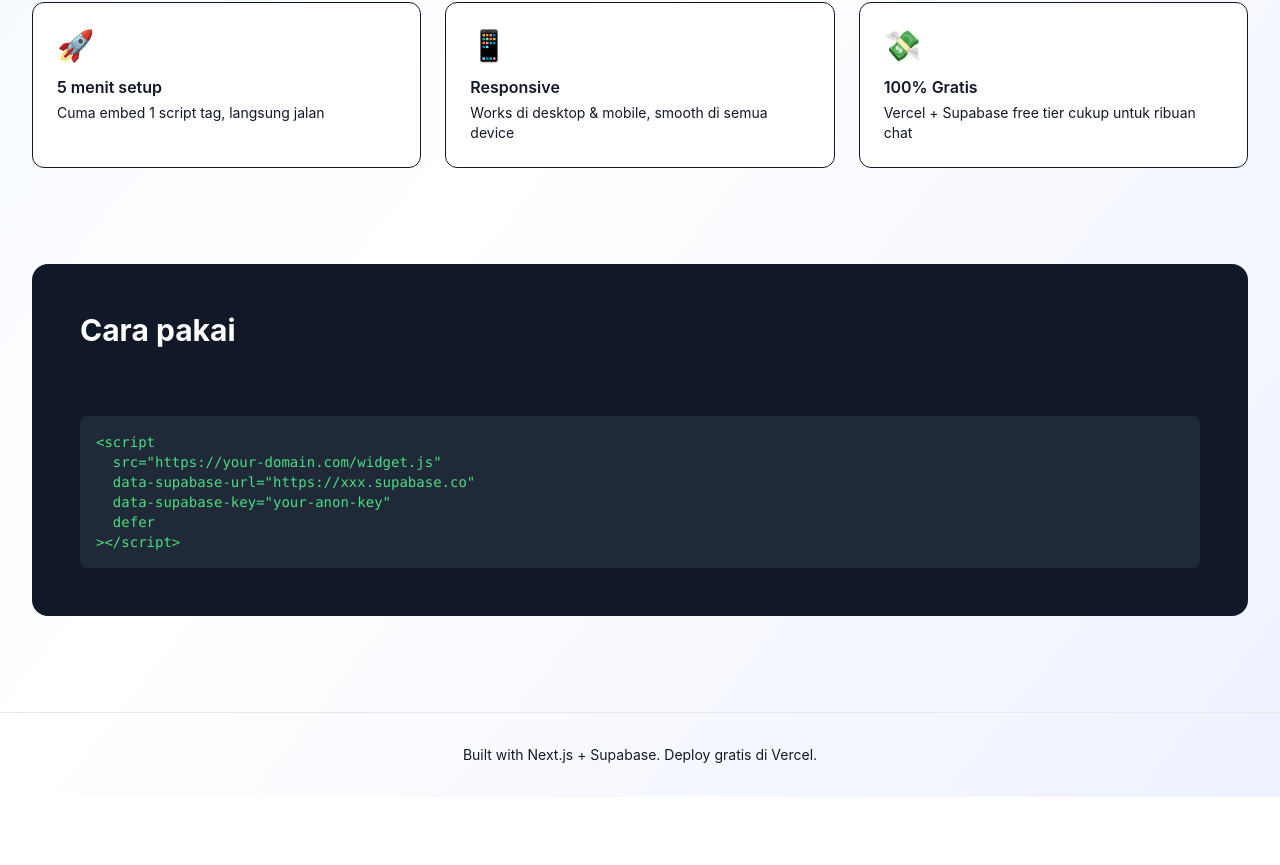
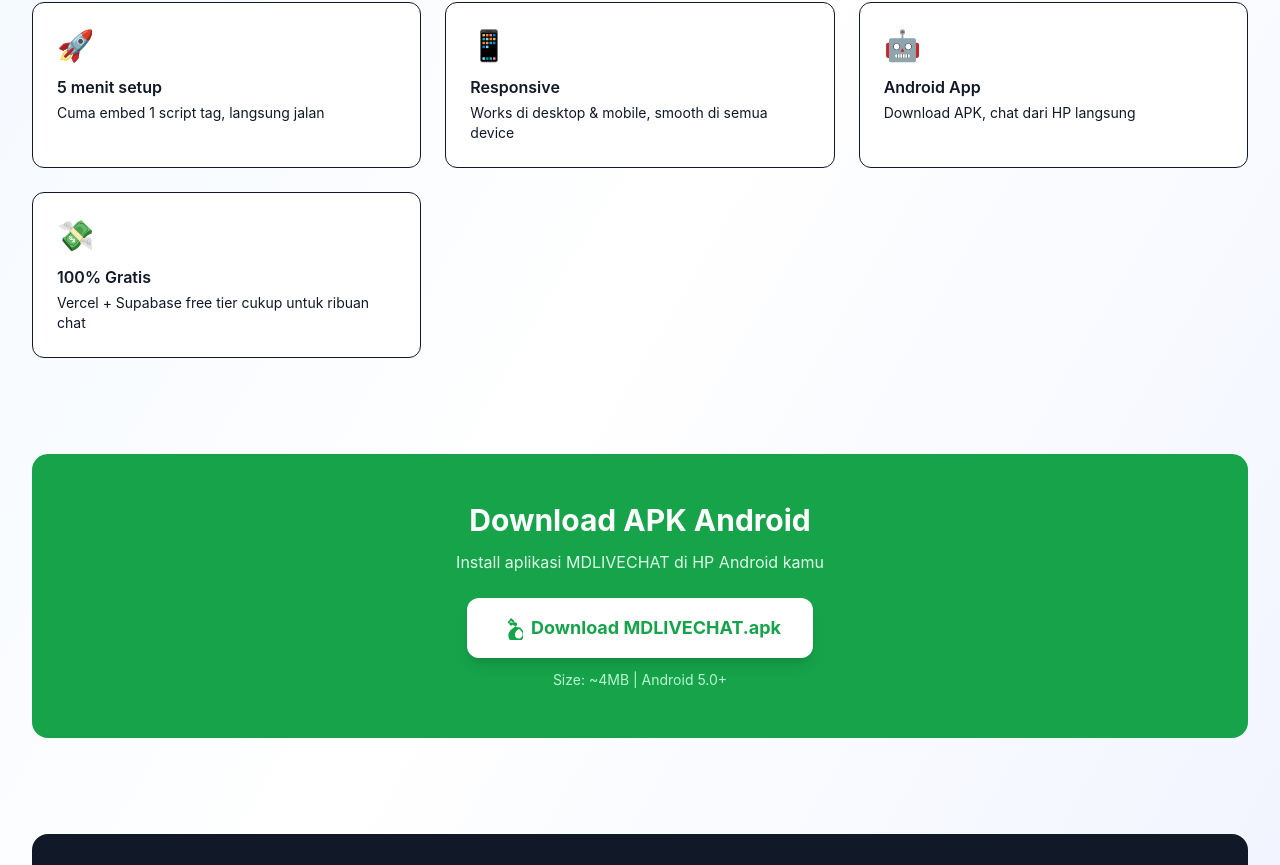
Before and after one commit to sisyola/mdlivechat, a Next.js app: page / in a window 1280 px wide. Shown: the part 815-1680 px from the top of the page. Before the commit the page ends 1612 px from the top, so only its background shows below. Built offline with nearby package versions, Linux system fonts and the light colour scheme; no server answers.

Commit message:
feat: add Android APK download page

```diff
--- a/package.json
+++ b/package.json
@@ -6,9 +6,13 @@
     "dev": "next dev",
     "build": "next build",
     "start": "next start",
-    "lint": "next lint"
+    "lint": "next lint",
+    "build:android": "npm run build && npx cap copy android && npx cap open android"
   },
   "dependencies": {
+    "@capacitor/android": "^8.5.3",
+    "@capacitor/cli": "^8.5.3",
+    "@capacitor/core": "^8.5.3",
     "@supabase/ssr": "^0.5.2",
     "@supabase/supabase-js": "^2.45.4",
     "next": "^16.4.0",
--- a/src/app/page.tsx
+++ b/src/app/page.tsx
@@ -1,5 +1,7 @@
 import Link from "next/link";
 import { createClient } from "@/lib/supabase/server";
+
+const APK_URL = "https://tfuowbybtslzseycfdju.supabase.co/storage/v1/object/public/apk/MDLIVECHAT.apk";
 
 export default async function HomePage() {
   const supabase = await createClient();
@@ -121,6 +123,11 @@
               desc: "Works di desktop & mobile, smooth di semua device",
             },
             {
+              icon: "🤖",
+              title: "Android App",
+              desc: "Download APK, chat dari HP langsung",
+            },
+            {
               icon: "💸",
               title: "100% Gratis",
               desc: "Vercel + Supabase free tier cukup untuk ribuan chat",
@@ -137,6 +144,27 @@
               <p className="text-sm text-gray-900">{feature.desc}</p>
             </div>
           ))}
+        </div>
+
+        <div className="mt-24 bg-green-600 rounded-2xl p-8 sm:p-12 text-white text-center">
+          <h2 className="text-3xl font-bold mb-3">Download APK Android</h2>
+          <p className="text-green-100 mb-6">
+            Install aplikasi MDLIVECHAT di HP Android kamu
+          </p>
+          <a
+            href={APK_URL}
+            download="MDLIVECHAT.apk"
+            className="inline-flex items-center gap-2 bg-white text-green-600 font-bold px-8 py-4 rounded-xl transition text-lg shadow-lg hover:bg-green-50"
+          >
+            <svg className="w-6 h-6" fill="currentColor" viewBox="0 0 24 24">
+              <path d="M17.6 10.9c-1.4-.8-2.7-1.4-3.6-1.8-.5-.2-.8-.4-1-.7-.1-.2-.2-.4-.2-.7 0-.3.1-.6.3-.8.2-.2.5-.4.9-.5.4-.1.8-.1 1.3-.1.5 0 1 .1 1.4.2.4.1.7.4 1 .6.2.3.4.6.4 1 0 .3-.1.6-.2.9-.1.3-.4.6-.7.9-.3.3-.7.6-1.2.9l-1.4.9c-1 .7-1.9 1.4-2.6 2.1-.7.7-1.4 1.6-1.9 2.5-.5.9-.8 2-.8 3.2 0 1.3.3 2.5.9 3.5.6 1 1.5 1.8 2.6 2.3 1.1.5 2.4.8 3.8.8 1.1 0 2.2-.2 3.2-.5 1-.4 1.9-.9 2.7-1.6.8-.7 1.4-1.5 1.9-2.4.5-.9.7-2 .7-3.1 0-1-.2-1.9-.5-2.6-.3-.7-.7-1.4-1.3-2l-1.3-1.3c-.2-.2-.4-.3-.6-.3-.2 0-.4.1-.6.3-.2.2-.3.4-.3.6 0 .2.1.4.3.6l1.3 1.3c.4.4.8.9 1.1 1.4.3.5.4 1.1.4 1.8 0 .9-.2 1.6-.5 2.2-.3.6-.8 1-1.4 1.4-.6.4-1.3.6-2.1.6-.8 0-1.5-.2-2-.5-.6-.3-1-.8-1.3-1.4-.3-.6-.4-1.3-.4-2.1 0-.8.2-1.5.5-2.1.3-.6.8-1.2 1.4-1.8l1.4-1c1.1-.7 2-1.3 2.7-1.9z"/>
+              <path d="M12 2L8.6 6.4l1.4 1.4L12 4.8l1.8 1.8.2.2.2-.2 1.4-1.4L12 2zm0 4l-2 2 2 2 2-2-2-2z"/>
+            </svg>
+            Download MDLIVECHAT.apk
+          </a>
+          <p className="text-green-200 text-sm mt-3">
+            Size: ~4MB | Android 5.0+
+          </p>
         </div>
 
         <div className="mt-24 bg-gray-900 rounded-2xl p-8 sm:p-12 text-white">
```
Also changed, not shown: capacitor.config.ts (added, +16 -0 lines), 54 other files (tests, documents, lock files or other folders).
